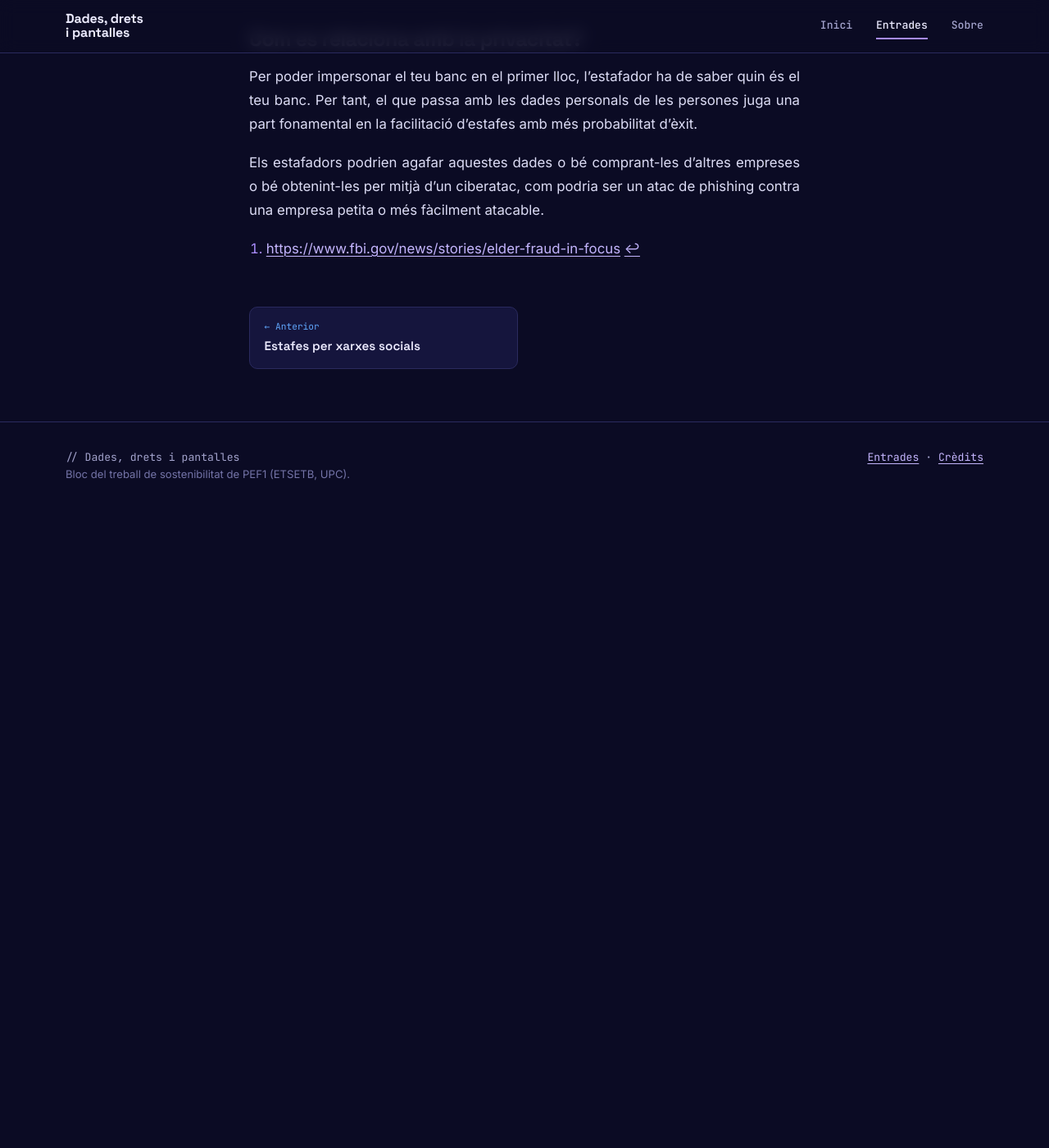
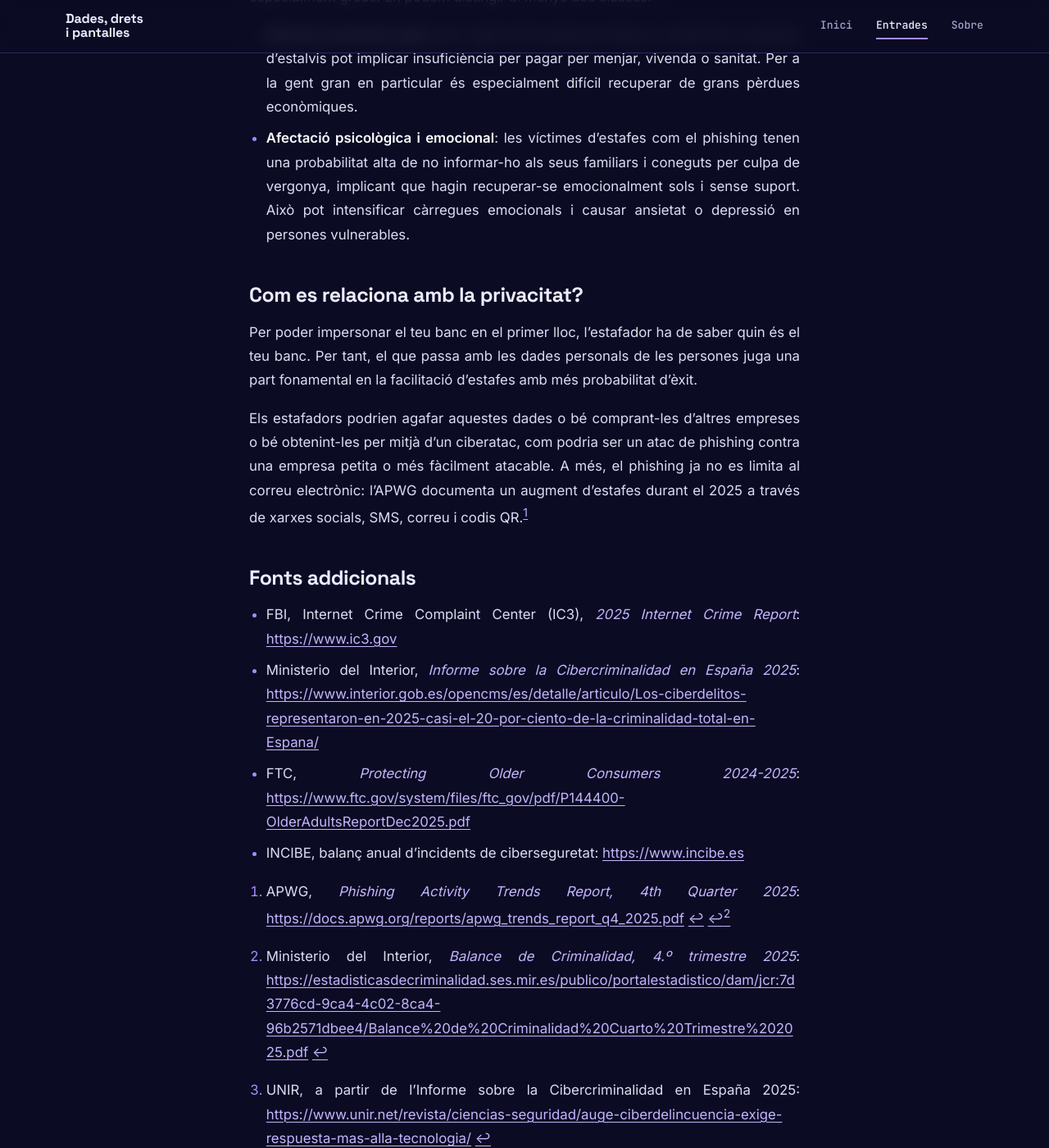
Before and after one commit to dades-drets-pantalles/blog-sostenibilitat, a Jekyll site: the page built from _posts/timothy/2026-11-11-phishing-i-a-qui-afecta.md, in a window 1280 px wide and 1400 px high, scrolled down 2193 px. Shown: the whole window at 82% size. Built offline with Jekyll 4.4.1, drawn with Linux system fonts in a browser that asks for light colours; before the commit the page ends 2823 px from its top, so only the background shows below that; some of the changed text lies outside the part shown.

Commit message:
Update 2026-11-11-phishing-i-a-qui-afecta.md

```diff
--- a/_posts/timothy/2026-11-11-phishing-i-a-qui-afecta.md
+++ b/_posts/timothy/2026-11-11-phishing-i-a-qui-afecta.md
@@ -8,7 +8,7 @@ pregunta: "Quan el risc no és igual per a tothom"
 
 El phishing és una de les estafes amb més volum en internet, amb una figura estimada de 3 mil milions de correus enviats cada dia.
 
-El phishing és una de les estafes amb més volum en internet, amb una figura estimada de 3 mil milions de correus enviats cada dia.
+El phishing és una de les estafes amb més volum en internet, amb una figura estimada de 3 mil milions de correus enviats cada dia. Pel que fa als atacs detectats, l’APWG en va observar 3,8 milions el 2025, lleugerament per sobre dels 3,76 milions del 2024.[^2] A Espanya, les estafes informàtiques van ser 430.493 el 2025, un 4,3% més que el 2024,[^4] i durant el primer semestre del 2026 el 40% de les denúncies de ciutadans estava relacionat amb phishing, smishing o vishing.[^6]
 
 ## Què és el phishing?
 
@@ -22,13 +22,13 @@ En aquests tipus d’estafes es poden distingir tres elements:
 
 ## Qui en són les víctimes?
 
-És en el sentit dels tres elements esementats que el phishing es classifica com **enginyeria social**, un tipus de fraude que usa pressió psicològica per instar a les víctimes que actuin urgentment. Així, l’estafador redueix les possibilitats que la víctima pugui contactar amb algú altre, o tingui temps per adonar-se’n de la situació.
+És en el sentit dels tres elements esementats que el phishing es classifica com **enginyeria social**, un tipus de fraude que usa pressió psicològica per instar a les víctimes que actuin urgentment. Així, l’estafador redueix les possibilitats que la víctima pugui contactar amb algú altre, o tingui temps per adonar-se’n de la situació. A Espanya, els estafadors ja no busquen tant vulnerabilitats als sistemes dels bancs, que són molt resistents, sinó en la psicologia de l’usuari.[^5]
 
 Per tant, veiem que un grup que és especialment vulnerable a aquest tipus d’estafa són les persones en una **situació econòmica precària**: davant la possibilitat que perdin els pocs estalvis que tinguin, són més susceptibles a les pressions de l’estafador i a actuar desesperadament.
 
 Les dades confirmen aquesta observació, a més d’uns altres grups que també en són vulnerables:
 
-* La **gent gran**, que tendeixen ser menys familiars amb el funcionament de ciberestafes i com detectar-les i evitar-les. També tenen un risc més elevat les persones amb transtorns cognitius com Alzheimer’s. La gent gran és el grup amb una mediana de pèrdues més alta: segons un informe de l’FBI, el 2023 hi havia una pèrdua mitjana de 33 mil dòlars en el fraude a gent gran.[^1]
+* La **gent gran**, que tendeixen ser menys familiars amb el funcionament de ciberestafes i com detectar-les i evitar-les. També tenen un risc més elevat les persones amb transtorns cognitius com Alzheimer’s. La gent gran és el grup amb una mediana de pèrdues més alta: segons un informe de l’FBI, el 2023 hi havia una pèrdua mitjana de 33 mil dòlars en el fraude a gent gran.[^1] Les dades més recents de l’FBI, del 2025, mostren que les persones de 60 anys o més van declarar uns 7.750 milions de dòlars en pèrdues, un 59% més que l’any anterior, i que les queixes que esmentaven la intel·ligència artificial van superar els 352 milions de dòlars en pèrdues.[^3]
 * Persones que estan en una situació d’**aïllament social**, i per tant amb més probabilitat d’interactuar amb estafes i amb menys possibilitats de que algú a prop detecti la situació.
 
 En particular, els riscs de les estafes a aquestes parts de la població poden ser especialment greus. En podem distingir al menys dos classes:
@@ -40,6 +40,23 @@ En particular, els riscs de les estafes a aquestes parts de la població poden s
 
 Per poder impersonar el teu banc en el primer lloc, l’estafador ha de saber quin és el teu banc. Per tant, el que passa amb les dades personals de les persones juga una part fonamental en la facilitació d’estafes amb més probabilitat d’èxit.
 
-Els estafadors podrien agafar aquestes dades o bé comprant-les d’altres empreses o bé obtenint-les per mitjà d’un ciberatac, com podria ser un atac de phishing contra una empresa petita o més fàcilment atacable.
+Els estafadors podrien agafar aquestes dades o bé comprant-les d’altres empreses o bé obtenint-les per mitjà d’un ciberatac, com podria ser un atac de phishing contra una empresa petita o més fàcilment atacable. A més, el phishing ja no es limita al correu electrònic: l’APWG documenta un augment d’estafes durant el 2025 a través de xarxes socials, SMS, correu i codis QR.[^2]
+
+## Fonts addicionals
+
+* FBI, Internet Crime Complaint Center (IC3), *2025 Internet Crime Report*: [https://www.ic3.gov](https://www.ic3.gov)
+* Ministerio del Interior, *Informe sobre la Cibercriminalidad en España 2025*: [https://www.interior.gob.es/opencms/es/detalle/articulo/Los-ciberdelitos-representaron-en-2025-casi-el-20-por-ciento-de-la-criminalidad-total-en-Espana/](https://www.interior.gob.es/opencms/es/detalle/articulo/Los-ciberdelitos-representaron-en-2025-casi-el-20-por-ciento-de-la-criminalidad-total-en-Espana/)
+* FTC, *Protecting Older Consumers 2024-2025*: [https://www.ftc.gov/system/files/ftc_gov/pdf/P144400-OlderAdultsReportDec2025.pdf](https://www.ftc.gov/system/files/ftc_gov/pdf/P144400-OlderAdultsReportDec2025.pdf)
+* INCIBE, balanç anual d’incidents de ciberseguretat: [https://www.incibe.es](https://www.incibe.es)
 
 [^1]:  [https\://www\.fbi.gov/news/stories/elder-fraud-in-focus](https://www.fbi.gov/news/stories/elder-fraud-in-focus)
+
+[^2]:  APWG, *Phishing Activity Trends Report, 4th Quarter 2025*: [https://docs.apwg.org/reports/apwg\_trends\_report\_q4\_2025.pdf](https://docs.apwg.org/reports/apwg_trends_report_q4_2025.pdf)
+
+[^3]:  HousingWire, a partir de l’informe anual de l’IC3: [https://www.housingwire.com/articles/fbi-seniors-cybercrime-2025/](https://www.housingwire.com/articles/fbi-seniors-cybercrime-2025/)
+
+[^4]:  Ministerio del Interior, *Balance de Criminalidad, 4.º trimestre 2025*: [https://estadisticasdecriminalidad.ses.mir.es/publico/portalestadistico/dam/jcr:7d3776cd-9ca4-4c02-8ca4-96b2571dbee4/Balance%20de%20Criminalidad%20Cuarto%20Trimestre%202025.pdf](https://estadisticasdecriminalidad.ses.mir.es/publico/portalestadistico/dam/jcr:7d3776cd-9ca4-4c02-8ca4-96b2571dbee4/Balance%20de%20Criminalidad%20Cuarto%20Trimestre%202025.pdf)
+
+[^5]:  El Independiente: [https://www.elindependiente.com/sociedad/2026/05/12/estafas-cacos-bancarios/amp/](https://www.elindependiente.com/sociedad/2026/05/12/estafas-cacos-bancarios/amp/)
+
+[^6]:  UNIR, a partir de l’Informe sobre la Cibercriminalidad en España 2025: [https://www.unir.net/revista/ciencias-seguridad/auge-ciberdelincuencia-exige-respuesta-mas-alla-tecnologia/](https://www.unir.net/revista/ciencias-seguridad/auge-ciberdelincuencia-exige-respuesta-mas-alla-tecnologia/)
```
